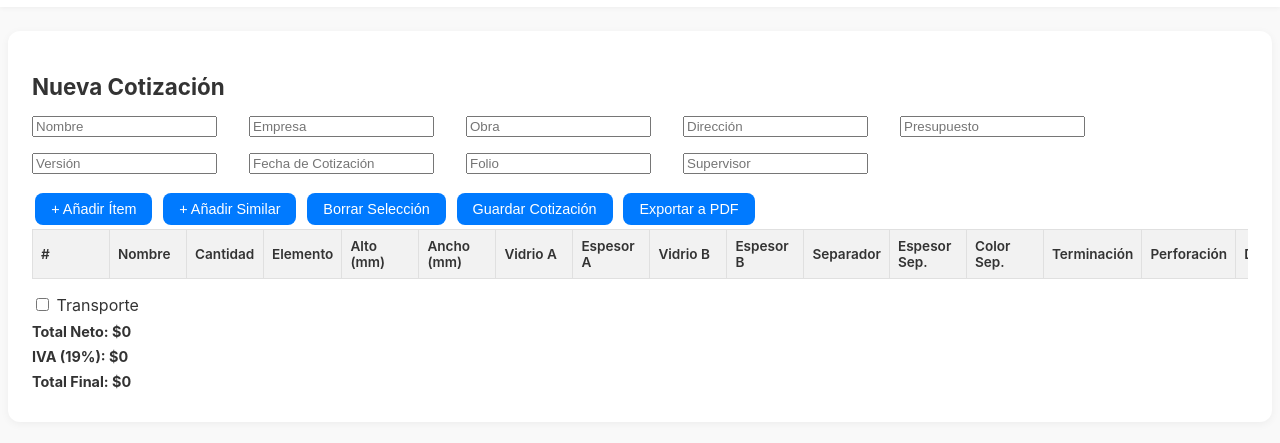
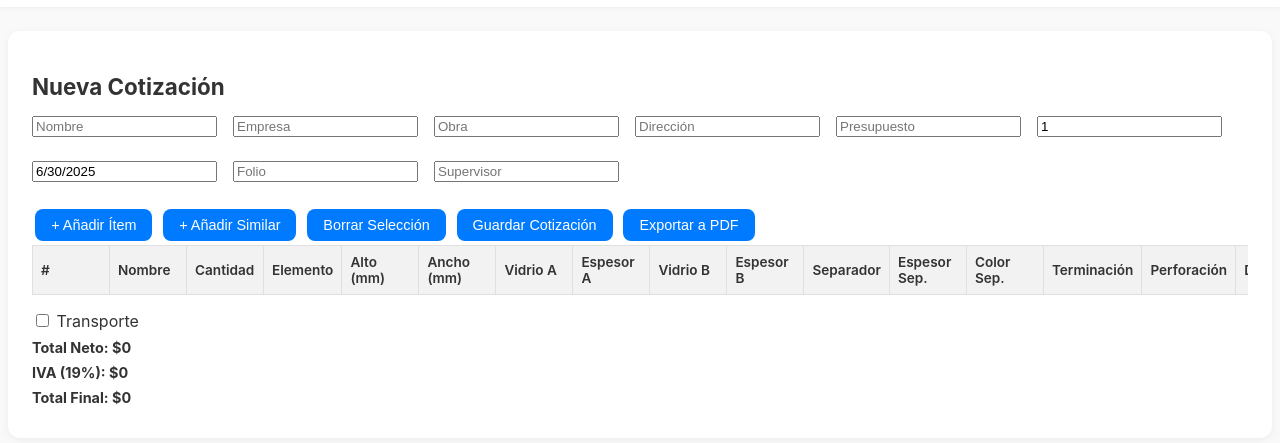
Before and after one commit to mstrubee/Cot_Grok, a plain HTML site: page index.html in a window 1280 px wide. Shown: the part 77-520 px from the top of the page. Drawn offline with Linux system fonts and the light colour scheme.

Commit message:
Update index.html

```diff
--- a/index.html
+++ b/index.html
@@ -61,7 +61,7 @@
 </header>
 <div class="container">
 <h2>Nueva Cotización</h2>
-<form id="cotizacionForm"><input id="nombreEmpresa" placeholder="Nombre"/><br/><input id="empresa" placeholder="Empresa"/><br/><input id="obra" placeholder="Obra"/><br/><input id="direccion" placeholder="Dirección"/><br/><input id="presupuesto" placeholder="Presupuesto"/><br/><input id="version" placeholder="Versión" readonly="readonly"/><br/><input id="fechaCotizacion" placeholder="Fecha de Cotización" readonly="readonly"/><br/><input id="folio" placeholder="Folio"/><br/><input id="supervisor" placeholder="Supervisor"/><br/></form>
+<form id="cotizacionForm"><div><input id="nombreEmpresa" placeholder="Nombre" style="width: auto; display: block; margin-bottom: 8px;"/></div><div><input id="empresa" placeholder="Empresa" style="width: auto; display: block; margin-bottom: 8px;"/></div><div><input id="obra" placeholder="Obra" style="width: auto; display: block; margin-bottom: 8px;"/></div><div><input id="direccion" placeholder="Dirección" style="width: auto; display: block; margin-bottom: 8px;"/></div><div><input id="presupuesto" placeholder="Presupuesto" style="width: auto; display: block; margin-bottom: 8px;"/></div><div><input id="version" placeholder="Versión" readonly="readonly" style="width: auto; display: block; margin-bottom: 8px;"/></div><div><input id="fechaCotizacion" placeholder="Fecha de Cotización" readonly="readonly" style="width: auto; display: block; margin-bottom: 8px;"/></div><div><input id="folio" placeholder="Folio" style="width: auto; display: block; margin-bottom: 8px;"/></div><div><input id="supervisor" placeholder="Supervisor" style="width: auto; display: block; margin-bottom: 8px;"/></div></form>
 <div>
 <button id="agregarProducto">+ Añadir Ítem</button>
 <button id="agregarSimilar">+ Añadir Similar</button>
@@ -98,5 +98,21 @@
     });
     </script>
 </div>
-</body>
+<script>
+document.addEventListener("DOMContentLoaded", () => {
+  const fechaInput = document.getElementById("fechaCotizacion");
+  const versionInput = document.getElementById("version");
+
+  if (fechaInput) {
+    const hoy = new Date();
+    fechaInput.value = hoy.toLocaleDateString();
+  }
+
+  if (versionInput) {
+    const usuario = localStorage.getItem("usuario") || "default";
+    const historial = JSON.parse(localStorage.getItem(`cotizaciones_${usuario}`) || "[]");
+    versionInput.value = historial.length + 1;
+  }
+});
+</script></body>
 </html>
```
